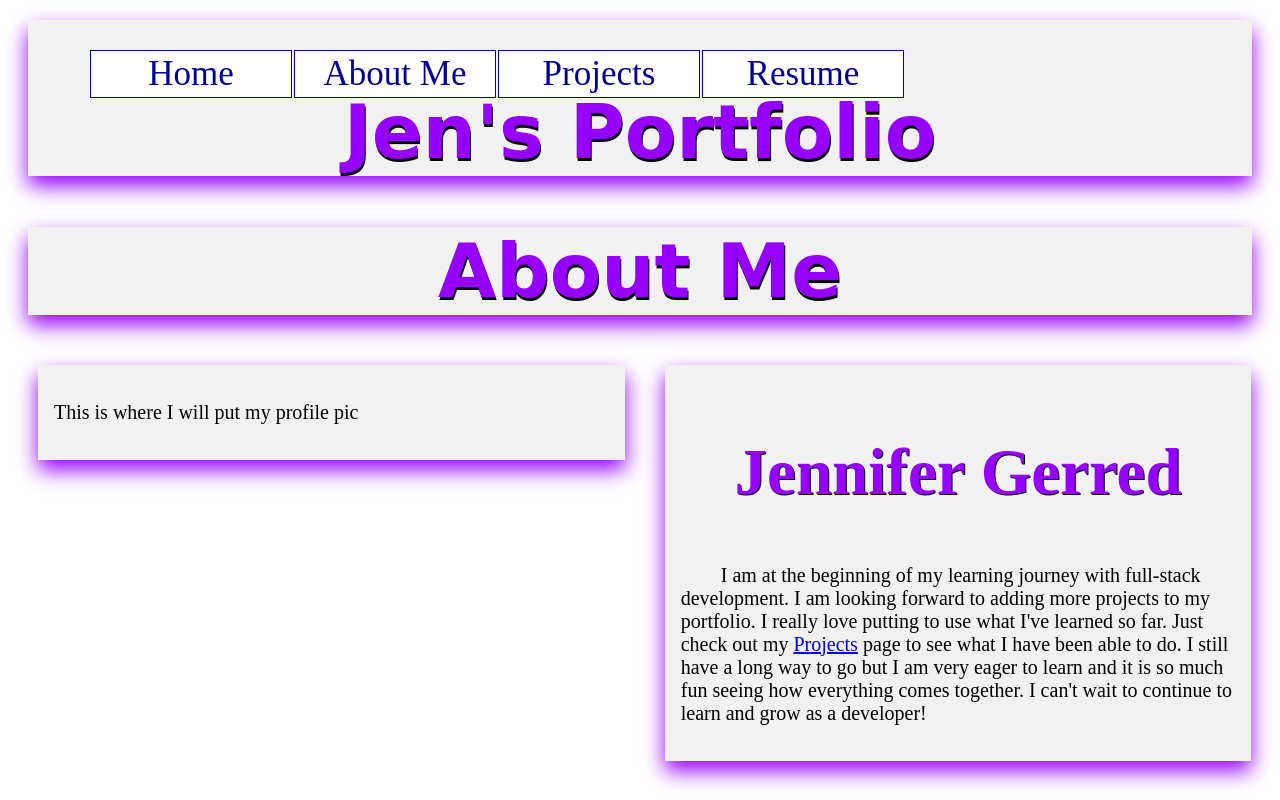
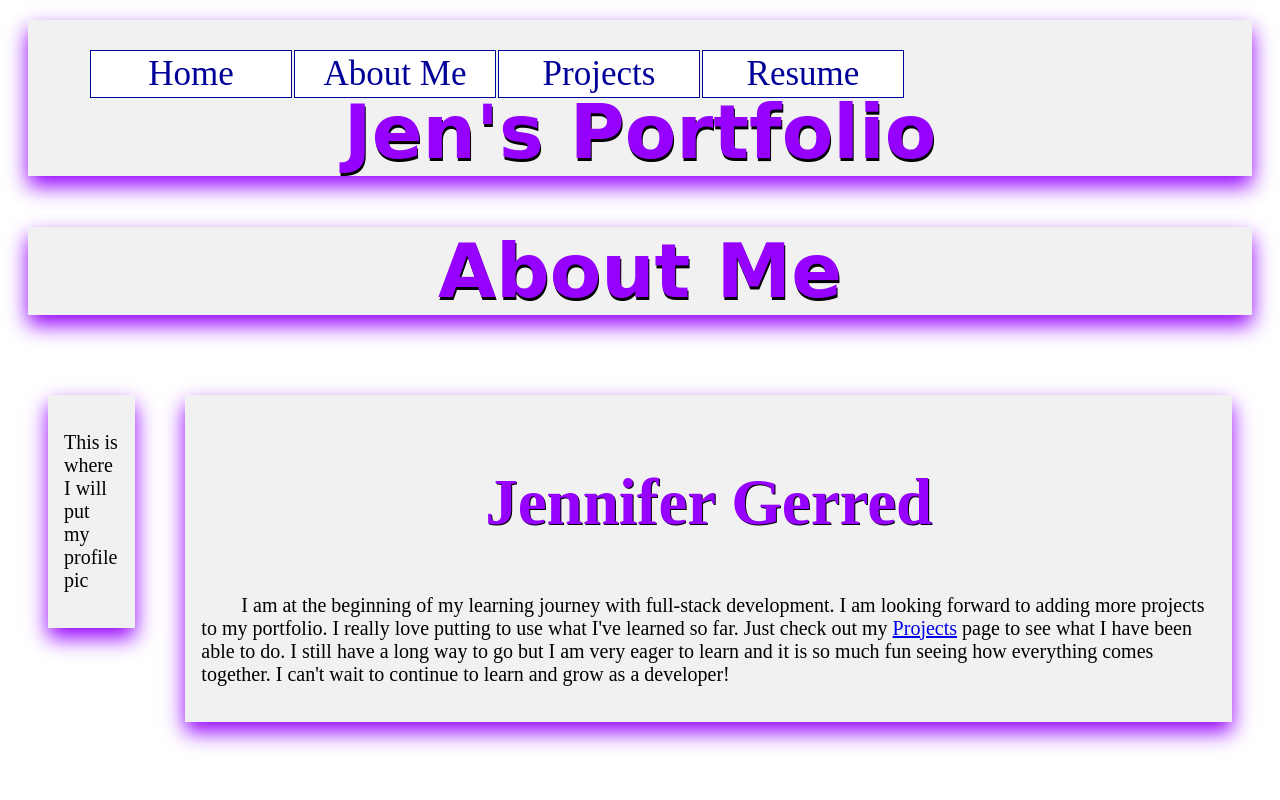
Before and after one commit to jengerred/jengerred.github.io, a plain HTML site: page AboutMe.html in a window 1280 px wide. Drawn offline with Linux system fonts and the light colour scheme.

Commit message:
Add files via upload

```diff
--- a/AboutMe.html
+++ b/AboutMe.html
@@ -1,8 +1,9 @@
 <html>
     <head>
+        <style>
 
-        <style>
-        h1      {text-align:center;
+        h1      {
+            text-align:center;
             font-size: 75px;
             font-family: cursive;
             color:rgb(149, 0, 255);
@@ -34,10 +35,19 @@
     height: 3px;
     background-color: rgb(149, 0, 255);
 }
-        .column {
+.container{
+    max-width: 100%;
+    justify-content: center;
+    display:flex;
+    flex-wrap: nowrap;
+    flex-direction: row;
+    align-items: flex-start;
+    align-content: stretch;
+ padding: 20px;
 float: left;
-  width:48%;
-  padding: 0 10px;
+gap: 30px;
+margin:10px;
+
 }
 
 .card {
@@ -45,7 +55,8 @@
   padding: 16px;
   text-align: center;
   background-color: #f1f1f1;
- margin-left: 20px;
+  margin-left: 10px;
+  margin-right: 10px;
  margin-bottom:30px;
 }
 
@@ -61,6 +72,7 @@
     background-image: url('markus-winkler-UXNXItayGmo-unsplash.jpg');
     background-size: cover;
 }
+
 nav {
     font-size:35px;
   margin-left:20px;
@@ -68,7 +80,8 @@ nav {
   width:900px;
 
 }
-nav li {display:block;
+nav li {
+    display:block;
     text-align:center;
 	width:200px;
 	float:left;
@@ -92,17 +105,20 @@ nav li {display:block;
 </style>
     </head>
 
+ <body>
+
     <div class="nav">
-
          <div class="banner">
 
-            <nav><ul>
+        <nav>
+            <ul>
                  <li><a href="index.html">Home</a></li>
                  <li><a href="AboutMe.html">About Me</a></li>
                  <li><a href="Projects.html">Projects</a></li>
                  <li><a href="Resume.html">Resume</a></li>
             </ul>
-         </nav><br>
+         </nav>
+         <br>
 
          <h1> Jen's Portfolio </h1>
 
@@ -114,20 +130,29 @@ nav li {display:block;
                 <div class="banner">
                     <h1>About Me</h1>
                     </div>
+
+                <div class="container">
+
                     <div class="column">
                         <div class="card">
-                           <div width=30%;>
 
                             <p>This is where I will put my profile pic</p>
+
                          </div>
                      </div>
-                        </div>
+
+
+
                          <div class="column">
                             <div class="card">
-                                    <div width="60%">
+
                                      <h2>Jennifer Gerred</h2>
                                     <p class="tab"> I am at the beginning of my learning journey with full-stack development. I am looking forward to adding more projects to my portfolio. I really love putting to use what I've learned so far. Just check out my <a href="Projects.html">Projects</a> page to see what I have been able to do. I still have a long way to go but I am very eager to learn and it is so much fun seeing how everything comes together. I can't wait to continue to learn and grow as a developer!  </p>
+
                              </div>
                          </div>
+
                     </div>
     </body>
+</head>
+</html>
```
Lines whose indentation alone changed are shown as unchanged.
